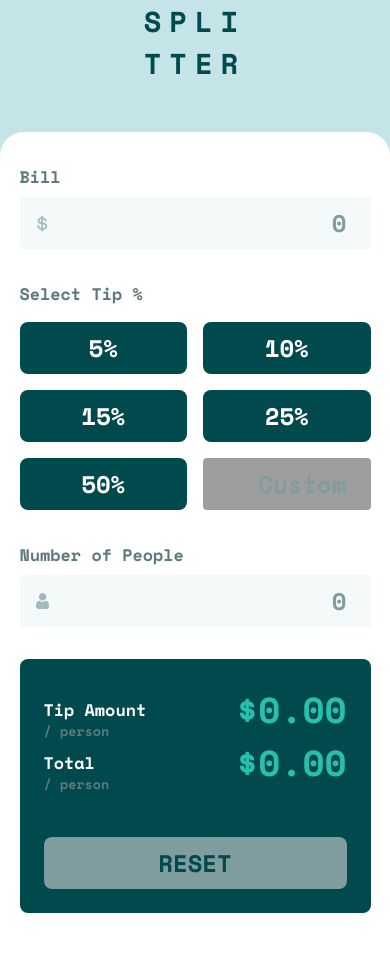
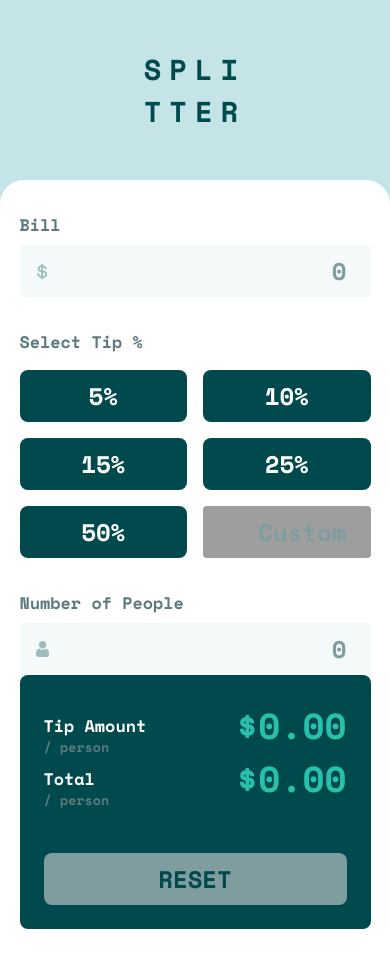
Before and after one commit to b4kii/frontend-mentor, a React (Vite) app: page /#/tip-calculator in a window 390 px wide. Shown: the top 968 px of the page. Built offline with nearby package versions, Linux system fonts and the light colour scheme; grey boxes are pictures that could not be loaded.

Commit message:
fix: tip calculator mobile version height

```diff
--- a/src/pages/Home/Home.jsx
+++ b/src/pages/Home/Home.jsx
@@ -18,7 +18,6 @@ function MenuItem({ path, children, src }) {
       <div className={styles.sideWrapper}>
         <h1>PREVIEW</h1>
         <img
-          // src={`src/assets/${src}/design/desktop-preview.jpg`}
           src={src}
           alt={children}
           height="660"
--- a/src/pages/Home/Home.module.css
+++ b/src/pages/Home/Home.module.css
@@ -53,7 +53,6 @@ a {
 }
 
 .sideWrapper {
-  background: seashell;
   display: grid;
   place-content: center;
   position: absolute;
@@ -66,6 +65,11 @@ a {
   /* transform: translateX(50vw); */
   transform: translateX(100%);
   transition-delay: 100ms;
+}
+
+.sideWrapper h1 {
+  color: white;
+  margin-bottom: 1rem;
 }
 
 .menuItems:hover .linkText {
--- a/src/pages/TipCalculator/TipCalculator.jsx
+++ b/src/pages/TipCalculator/TipCalculator.jsx
@@ -85,7 +85,7 @@ function NumberInput({
 }
 
 export default function TipCalculator() {
-  const tipValuePlaceholder = [5, 10, 15, 25, 50];
+  const tipValueArray = [5, 10, 15, 25, 50];
   const [bill, setBill] = useState("");
   const [peopleCount, setPeopleCount] = useState("");
   const [customTipValue, setCustomTipValue] = useState("");
@@ -127,7 +127,7 @@ export default function TipCalculator() {
           <div className={styles.tipButtonsGroup}>
             <p>Select Tip %</p>
             <div className={styles.buttonsWrapper}>
-              {tipValuePlaceholder.map((item) => {
+              {tipValueArray.map((item) => {
                 return (
                   <TipButton
                     key={item}
--- a/src/pages/TipCalculator/TipCalculator.module.css
+++ b/src/pages/TipCalculator/TipCalculator.module.css
@@ -24,7 +24,7 @@
   text-align: center;
   font-size: 1.2em;
   letter-spacing: .5rem;
-  margin-bottom: 3rem;
+  padding: 3rem;
 }
 
 .mainTitle span {
@@ -33,8 +33,6 @@
 }
 
 .calculatorContainer {
-  height: 100vh;
-  height: 100svh;
   background-color: var(--white);
   border-top-left-radius: 1.5rem;
   border-top-right-radius: 1.5rem;
@@ -109,7 +107,6 @@
   outline: none;
   background-color: var(--very-dark-cyan);
   color: var(--white);
-  /* width: 5rem; */
   padding: .5rem;
   text-align: center;
   border-radius: .5rem;
@@ -121,7 +118,6 @@
 
 .tipButton:hover {
   cursor: pointer;
-  /* background-color: var(--strong-cyan); */
   background-color: var(--light-grayish-cyan);
   color: var(--very-dark-cyan);
 }
@@ -129,7 +125,6 @@
 .summaryWrapper {
   background-color: var(--very-dark-cyan);
   border-radius: .5rem;
-  margin: 2rem 0;
   padding: 1.5rem;
   width: 90%;
   max-width: 30rem;
@@ -187,13 +182,17 @@
     height: 100svh;
     display: grid;
     place-content: center;
-    /* padding: auto auto; */
+  }
+
+  .mainTitle {
+    left: 50%;
+    top: 0;
+    transform: translateX(-50%);
+    position: absolute;
   }
 
   .calculatorContainer {
     display: flex;
-    /* width: 70%;
-    height: 60%; */
     width: 60vw;
     height: 60vh;
     margin-inline: auto;
```
